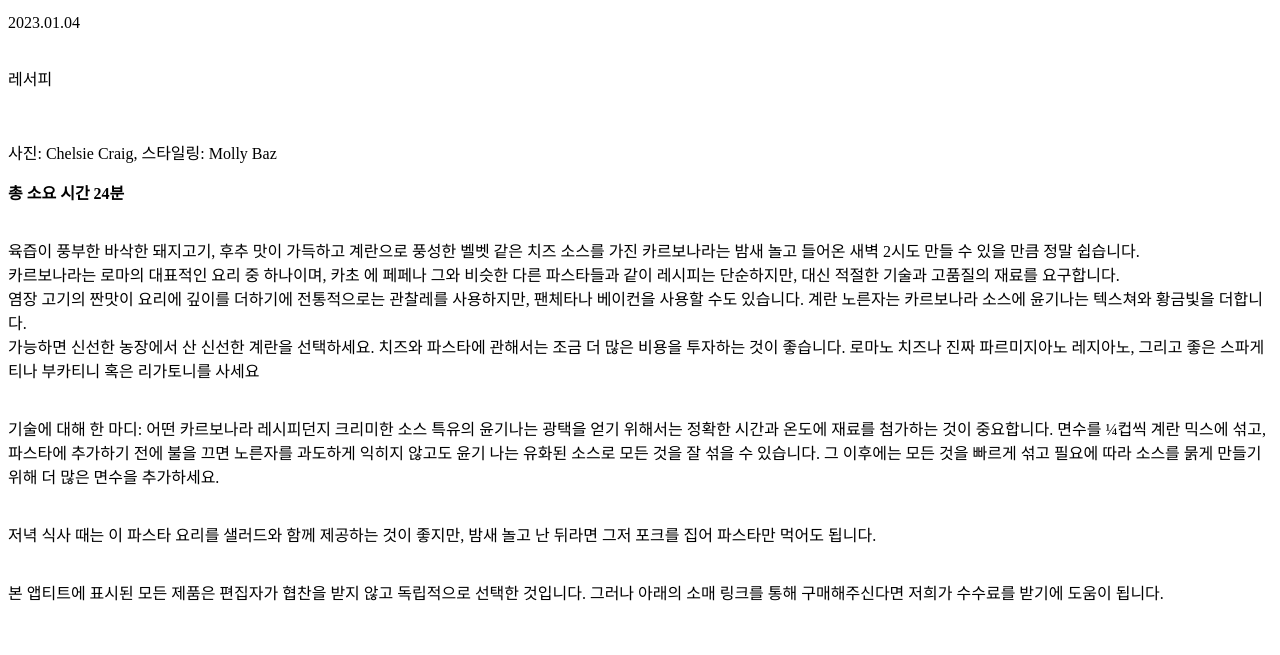
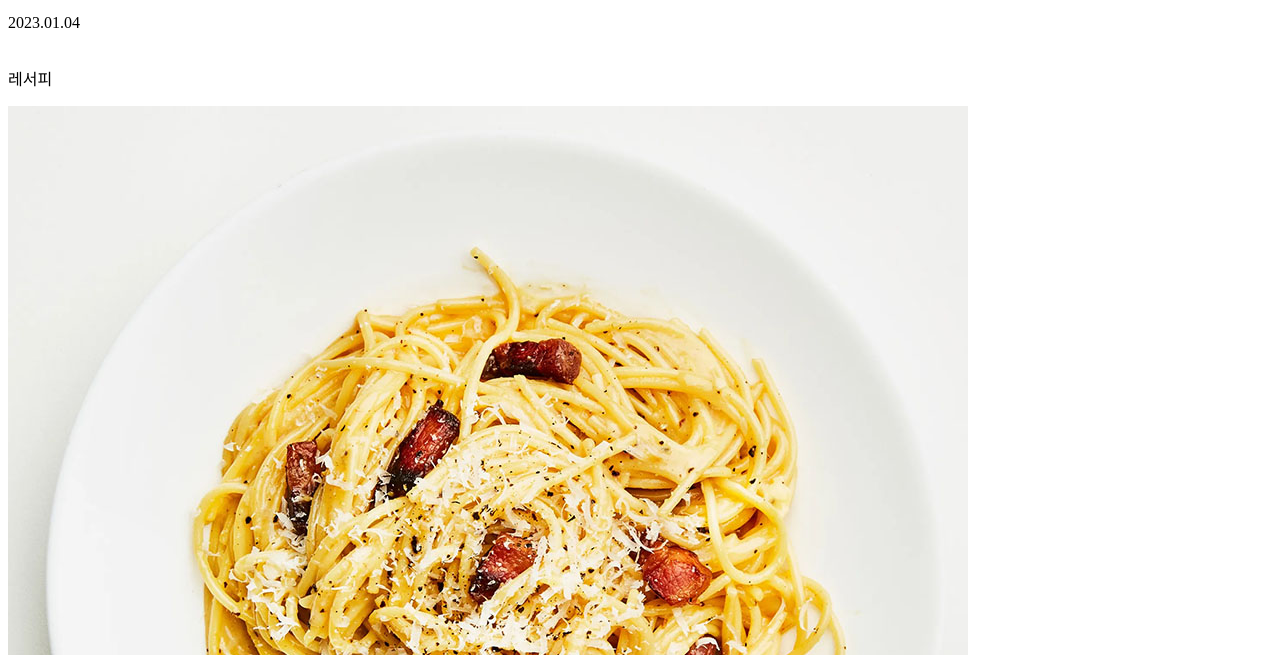
Before and after one commit to yangseoyoon/YSY_202220299, a plain HTML site: page SRC/second.html in a window 1280 px wide. Shown: the part 109-764 px from the top of the page. Drawn offline with Linux system fonts and the light colour scheme.

Commit message:
사진 이미지폴더에서 보이게 수정함, 최종확인 완

```diff
--- a/SRC/second.html
+++ b/SRC/second.html
@@ -10,7 +10,7 @@
     <p><strong>CLAIRE SAFFITZ</strong></p>
     <p>2023.01.04</p>
     <p><br>레서피</p>
-    <img src="pasta-carbonara.jpg" alt="">
+    <img src="../route/image/pasta-carbonara.jpg" alt="">
     <p>사진: Chelsie Craig, 스타일링: Molly Baz</p>
     <p><strong>총 소요 시간 24분</strong></p>
     <p><br>육즙이 풍부한 바삭한 돼지고기, 후추 맛이 가득하고 계란으로 풍성한 벨벳 같은 치즈 소스를 가진 카르보나라는 밤새 놀고 들어온 새벽 2시도 만들 수 있을 만큼 정말 쉽습니다. <br>카르보나라는 로마의 대표적인 요리 중 하나이며, 카초 에 페페나 그와 비슷한 다른 파스타들과 같이 레시피는 단순하지만, 대신 적절한 기술과 고품질의 재료를 요구합니다. <br>염장 고기의 짠맛이 요리에 깊이를 더하기에 전통적으로는 관찰레를 사용하지만, 팬체타나 베이컨을 사용할 수도 있습니다. 계란 노른자는 카르보나라 소스에 윤기나는 텍스쳐와 황금빛을 더합니다. <br>가능하면 신선한 농장에서 산 신선한 계란을 선택하세요. 치즈와 파스타에 관해서는 조금 더 많은 비용을 투자하는 것이 좋습니다. 로마노 치즈나 진짜 파르미지아노 레지아노, 그리고 좋은 스파게티나 부카티니 혹은 리가토니를 사세요</p>
```
Also changed, not shown: route/index.html (renamed from index.html, +1 -1 lines), route/image/chiiiiiiiiiiiiiiiii.jpg (renamed from image/chiiiiiiiiiiiiiiiii.jpg), route/image/nongdamgom.gif (renamed from nongdamgom.gif), route/image/pasta-carbonara.jpg (renamed from image/pasta-carbonara.jpg).
